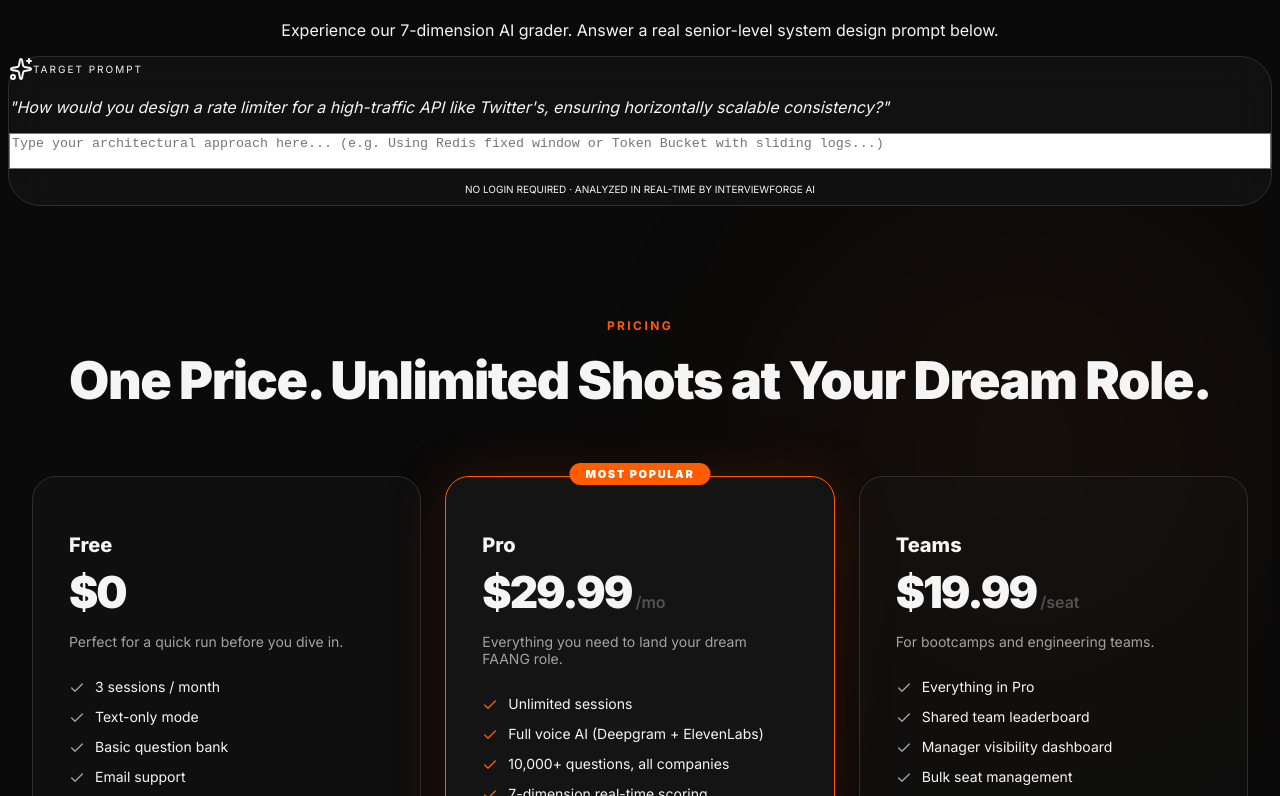
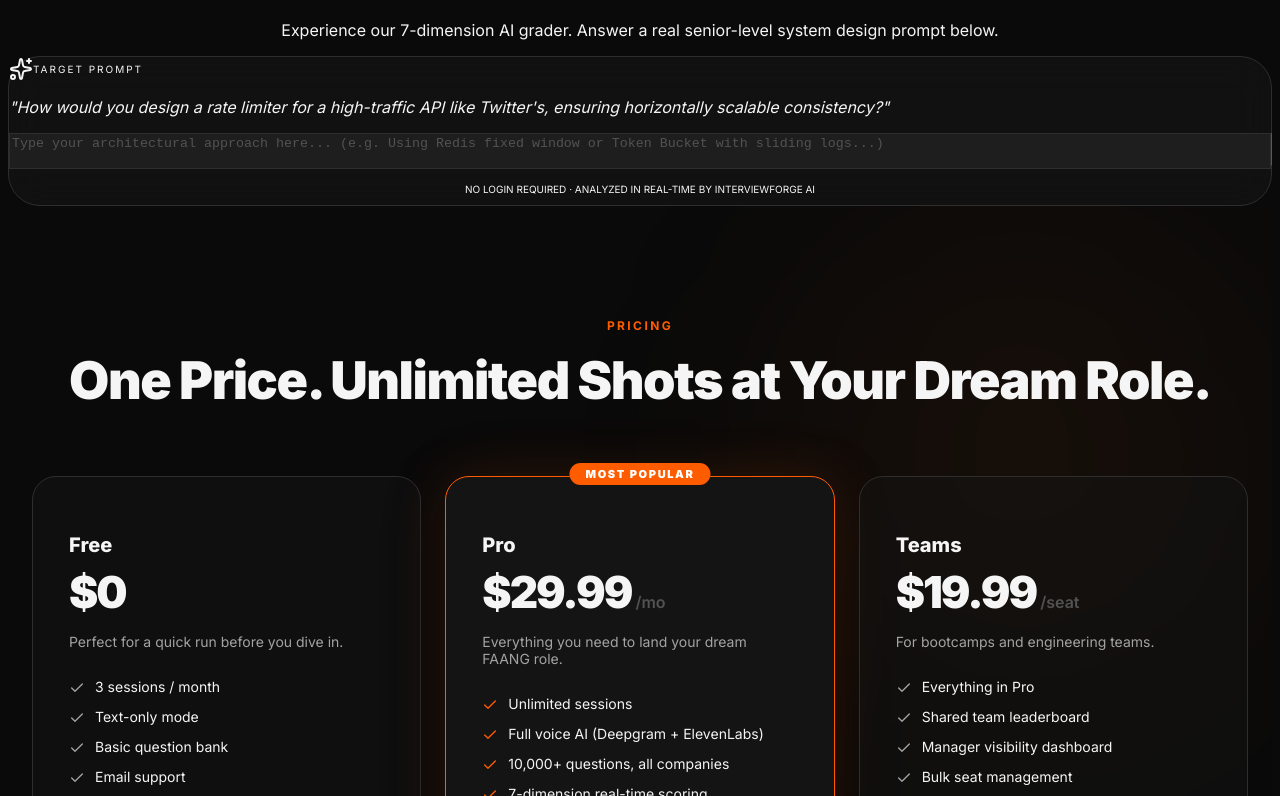
Before and after one commit to harshmriduhash/Interviewforge-ai, a Next.js app: page / in a window 1280 px wide. Shown: the part 3944-4740 px from the top of the page. Built offline with nearby package versions, Linux system fonts and the light colour scheme; no server answers.

Commit message:
fixing the css deployment issue

```diff
--- a/src/app/globals.css
+++ b/src/app/globals.css
@@ -193,3 +193,29 @@
 ::-webkit-scrollbar-thumb:hover {
   background: var(--color-text-muted);
 }
+
+/* Form element fallbacks (ensure visuals even if Tailwind utilities are missing) */
+textarea,
+input,
+select,
+button {
+  background-color: var(--color-surface-2);
+  color: var(--color-text-primary);
+  border-color: var(--color-border);
+}
+
+textarea {
+  resize: none;
+}
+
+/* Strong override for textarea background when utility classes aren't applied correctly */
+textarea.bg-surface-2,
+textarea[class*="bg-surface"] {
+  background-color: var(--color-surface-2) !important;
+  color: var(--color-text-primary) !important;
+  border: 1px solid var(--color-border) !important;
+}
+
+textarea::placeholder {
+  color: var(--color-text-muted) !important;
+}
--- a/tailwind.config.ts
+++ b/tailwind.config.ts
@@ -7,7 +7,37 @@
 		'./src/**/*.{ts,tsx,js,jsx,mdx}'
 	],
 	theme: {
-		extend: {},
+		extend: {
+			colors: {
+				primary: 'var(--color-primary)',
+				'primary-hover': 'var(--color-primary-hover)',
+				'primary-light': 'var(--color-primary-light)',
+
+				background: 'var(--color-background)',
+				surface: 'var(--color-surface)',
+				'surface-2': 'var(--color-surface-2)',
+				'surface-3': 'var(--color-surface-3)',
+
+				border: 'var(--color-border)',
+				'border-subtle': 'var(--color-border-subtle)',
+
+				'text-primary': 'var(--color-text-primary)',
+				'text-secondary': 'var(--color-text-secondary)',
+				'text-muted': 'var(--color-text-muted)',
+
+				success: 'var(--color-success)',
+				warning: 'var(--color-warning)',
+				error: 'var(--color-error)',
+
+				'score-high': 'var(--color-score-high)',
+				'score-mid': 'var(--color-score-mid)',
+				'score-low': 'var(--color-score-low)'
+			},
+			fontFamily: {
+				sans: ['var(--font-sans)'],
+				mono: ['var(--font-mono)'],
+			}
+		}
 	},
 	plugins: [],
 };
```
